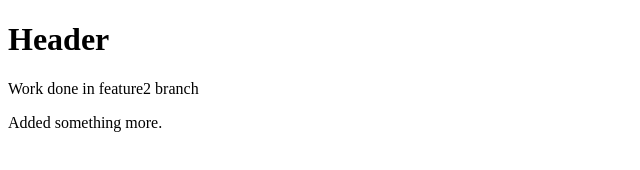
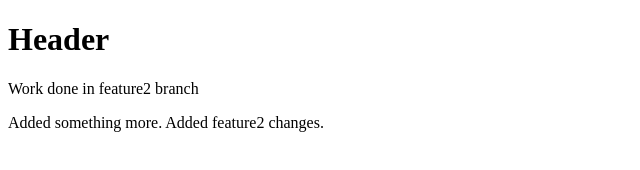
Before and after one commit to ShivamSwaroop/Another-one, a plain HTML site: page index.html in a window 1280 px wide. Shown: the whole page, without its empty margins (0-640 px from the left). Drawn offline with Linux system fonts and the light colour scheme.

Commit message:
added feature2 changes

```diff
--- a/index.html
+++ b/index.html
@@ -8,6 +8,6 @@
 <body>
     <h1>Header</h1>
     <p>Work done in feature2 branch</p>
-    <p>Added something more.</p>
+    <p>Added something more. Added feature2 changes.</p>
 </body>
 </html>
```
